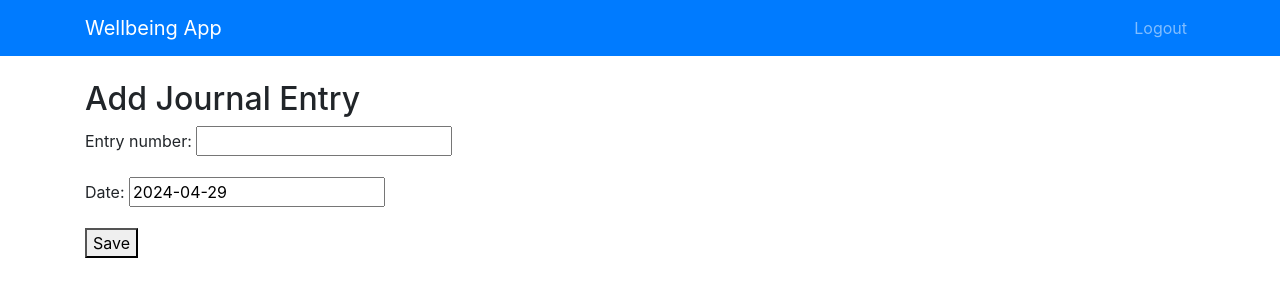
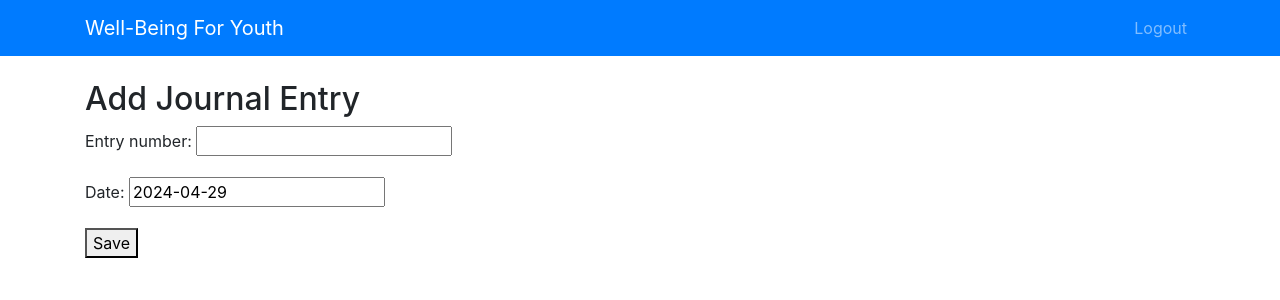
Before and after one commit to bwilson2024/DjangoGirlsTutorial, a Django app: page /add_journaling/ in a window 1280 px wide. Shown: the top 300 px of the page. Run offline with Django 3.2, Linux system fonts and the light colour scheme; a user stored in the database is signed in; some libraries are stand-ins or nearby versions.

Commit message:
Change name of app from wellbeing app to well-being for youth

```diff
--- a/blog/templates/base.html
+++ b/blog/templates/base.html
@@ -3,7 +3,7 @@
 <head>
     <meta charset="UTF-8">
     <meta name="viewport" content="width=device-width, initial-scale=1.0">
-    <title>{% block title %}Wellbeing App{% endblock %}</title>
+    <title>{% block title %}Well-Being For Youth{% endblock %}</title>
     <!-- Bootstrap CSS -->
     <link rel="stylesheet" href="https://stackpath.bootstrapcdn.com/bootstrap/4.5.2/css/bootstrap.min.css">
     {% block extra_head %}{% endblock %}
@@ -11,7 +11,7 @@
 <body>
     <nav class="navbar navbar-expand-lg navbar-dark bg-primary">
         <div class="container">
-            <a class="navbar-brand" href="{% url 'dashboard' %}">Wellbeing App</a>
+            <a class="navbar-brand" href="{% url 'dashboard' %}">Well-Being For Youth</a>
             <button class="navbar-toggler" type="button" data-toggle="collapse" data-target="#navbarNav" aria-controls="navbarNav" aria-expanded="false" aria-label="Toggle navigation">
                 <span class="navbar-toggler-icon"></span>
             </button>
```
Also changed, not shown: db.sqlite3.
